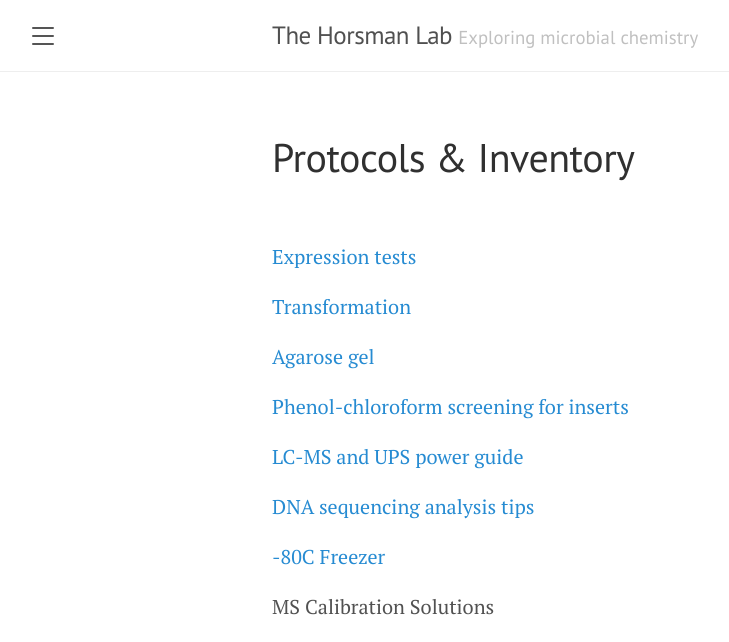
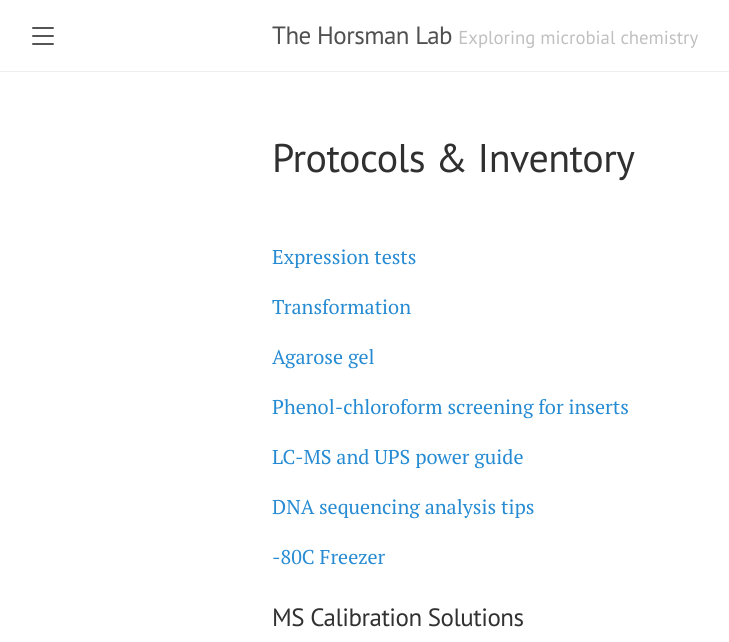
Before and after one commit to horsmanlab/horsmanlab.github.io, a Jekyll site: the page built from protocols.md, in a window 1280 px wide. Shown: the top 642 px of the page, without its empty margins (8-737 px from the left). Built offline with Jekyll 4.4.1, drawn with Linux system fonts in a browser that asks for light colours; grey boxes are pictures that could not be loaded.

Commit message:
add google drive link

```diff
--- a/protocols.md
+++ b/protocols.md
@@ -21,6 +21,6 @@ title: Protocols & Inventory
 
 [-80C Freezer](/Protocols/-80_Freezer.xlsx)<br/>
 
-MS Calibration Solutions
+### MS Calibration Solutions
 
-<iframe src="https://raw.githubusercontent.com/horsmanlab/horsmanlab.github.io/main/Protocols/Cal_solutions.pdf" width="100%" height="700px" frameborder="0"></iframe>
+<iframe src="https://drive.google.com/file/d/14vKXDdzLQKD3vSGPWPZguHn8l_LrKBUM/preview" width="100%" height="700px" frameborder="0"></iframe>
```
